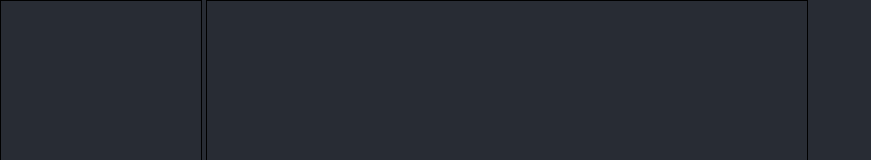
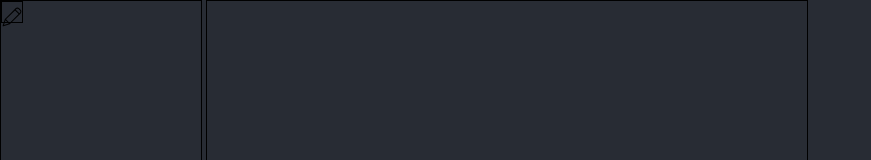
Before and after one commit to CThompson01/CyPaint, a React (Create React App) app: page / in a window 1280 px wide. Both pictures are taken after a click on the button "Create Blank Canvas". Shown: the top 160 px of the page, without its empty margins (0-871 px from the left). Built offline with nearby package versions, Linux system fonts and the light colour scheme.

Commit message:
Create Pencil tool

```diff
--- a/src/CanvasPage.js
+++ b/src/CanvasPage.js
@@ -1,13 +1,27 @@
 import './CanvasPage.css';
-import { ToolPanel } from './ToolPanel'
+import { useState } from 'react';
+import { ToolPanel } from './ToolPanel';
+import { PencilTool } from './pencilTool';
+
+/**
+ * An instance of each tool
+ */
+ const tools = [
+	new PencilTool()
+]
 
 /**
  * Canvas Page
  */
 export function CanvasPage() {
+	const [currentTool, setCurrentTool] = useState(tools[0])
+
 	return (
 		<div id="canvasPageContainer">
-			<ToolPanel />
+			<ToolPanel
+				currentTool={currentTool}
+				toolList={tools}
+				setCurrentTool={setCurrentTool} />
 			<canvas id="mainCanvas" />
 		</div>
 	)
--- /dev/null
+++ b/src/ToolIcon.css
@@ -0,0 +1,5 @@
+.ToolIcon {
+	width: 20px;
+	height: 20px;
+	border: 1px solid black;
+}
--- /dev/null
+++ b/src/ToolIcon.js
@@ -0,0 +1,14 @@
+import './ToolIcon.css';
+
+/**
+ * Tool Icon
+ * @param {Tool} props.tool the tool this icon uses
+ * @param {function} props.onClick callback fired when this tool is clicked
+ */
+export function ToolIcon(props) {
+	return (
+		<div className="ToolIcon" onClick={props.onClick}>
+			<img src={props.tool.icon} width="20" height="20" />
+		</div>
+	)
+}
--- a/src/ToolPanel.js
+++ b/src/ToolPanel.js
@@ -1,9 +1,25 @@
-import './ToolPanel.css'
+import { ToolIcon } from './ToolIcon';
+import './ToolPanel.css';
 
-export function ToolPanel() {
+/**
+ * Tool Panel
+ * @param {Tool} props.currentTool Current tool
+ * @param {Tool[]} props.toolList List of all tools
+ * @param {function} props.setCurrentTool Set current tool
+ * @returns
+ */
+export function ToolPanel(props) {
+	/**
+	 * Callback fired when a tool is clicked
+	 * @param {Tool} tool the tool that was pressed
+	 */
+	function onToolClick(tool) {
+		props.setCurrentTool(tool);
+	}
+
 	return (
 		<div id="mainToolPanel">
-
+			{props.toolList.map(tool => <ToolIcon tool={tool} onClick={() => onToolClick(tool)} />)}
 		</div>
 	)
 }
--- /dev/null
+++ b/src/pencilTool.js
@@ -0,0 +1,18 @@
+import { Tool } from './tool';
+import pen from './pen.svg';
+
+export class PencilTool extends Tool {
+	icon = pen
+
+	onMouseUp(mousePos, color, ctx) {
+
+	}
+
+	onMouseMove(mousePos, color, ctx) {
+
+	}
+
+	onMouseDown(mousePos, color, ctx) {
+
+	}
+}
--- /dev/null
+++ b/src/tool.js
@@ -0,0 +1,36 @@
+export class Tool {
+	/**
+	 * The icon to display for this tool
+	 */
+	icon
+
+	/**
+	 * Method fired when the mouse is released on the canvas
+	 * @param {object} mousePos mouse position
+	 * @param {string} color selected color
+	 * @param {CanvasRenderingContext2D} ctx canvas context
+	 */
+	onMouseUp(mousePos, color, ctx) {
+
+	}
+
+	/**
+	 * Method fired when the mouse is move while clicked down on the canvas
+	 * @param {object} mousePos mouse position
+	 * @param {string} color selected color
+	 * @param {CanvasRenderingContext2D} ctx canvas context
+	 */
+	onMouseMove(mousePos, color, ctx) {
+
+	}
+
+	/**
+	 * Method fired when the mouse is clicked down on the canvas
+	 * @param {object} mousePos mouse position
+	 * @param {string} color selected color
+	 * @param {CanvasRenderingContext2D} ctx canvas context
+	 */
+	onMouseDown(mousePos, color, ctx) {
+
+	}
+}
```
Also changed, not shown: src/pen.svg (added).
